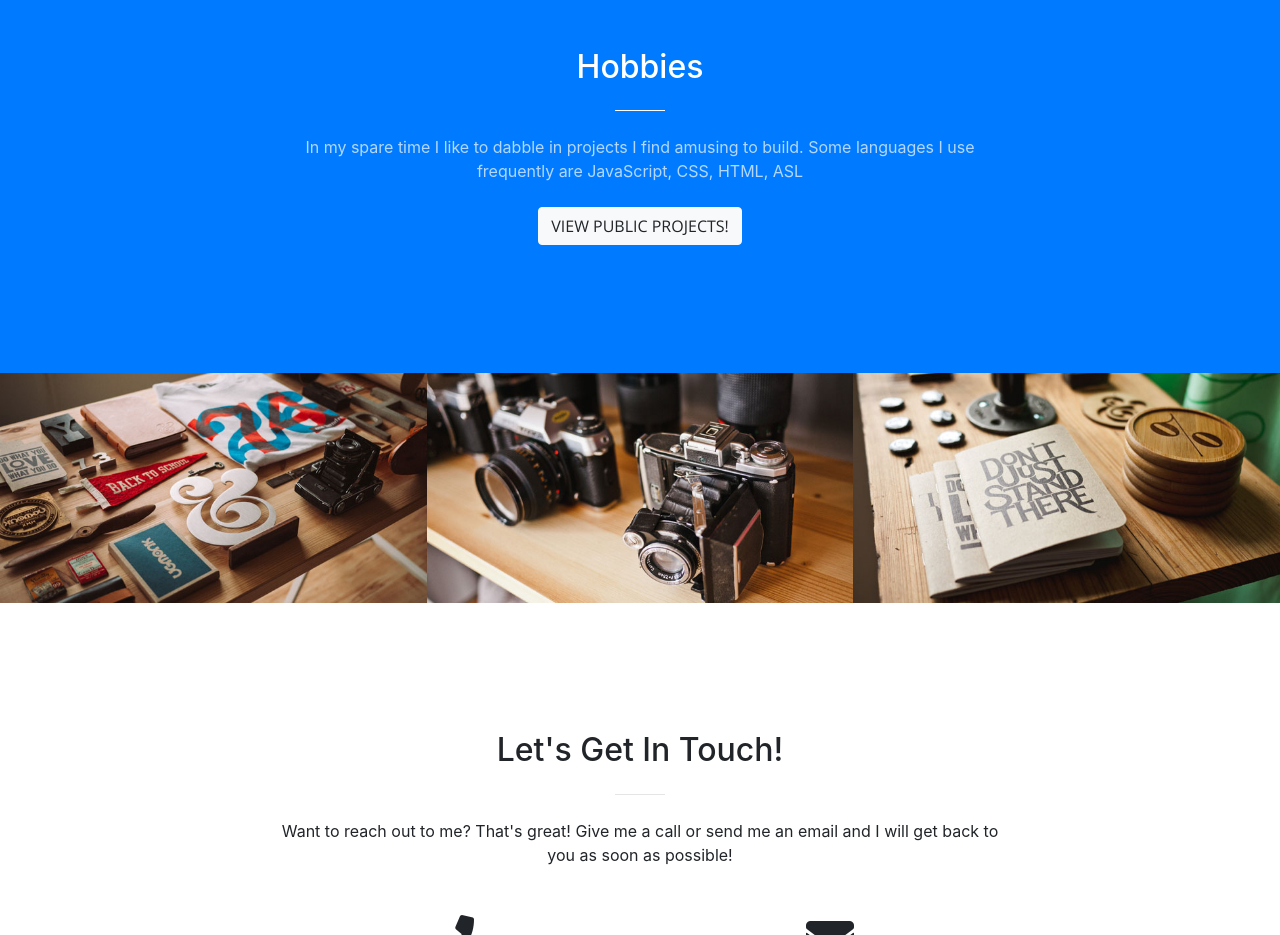
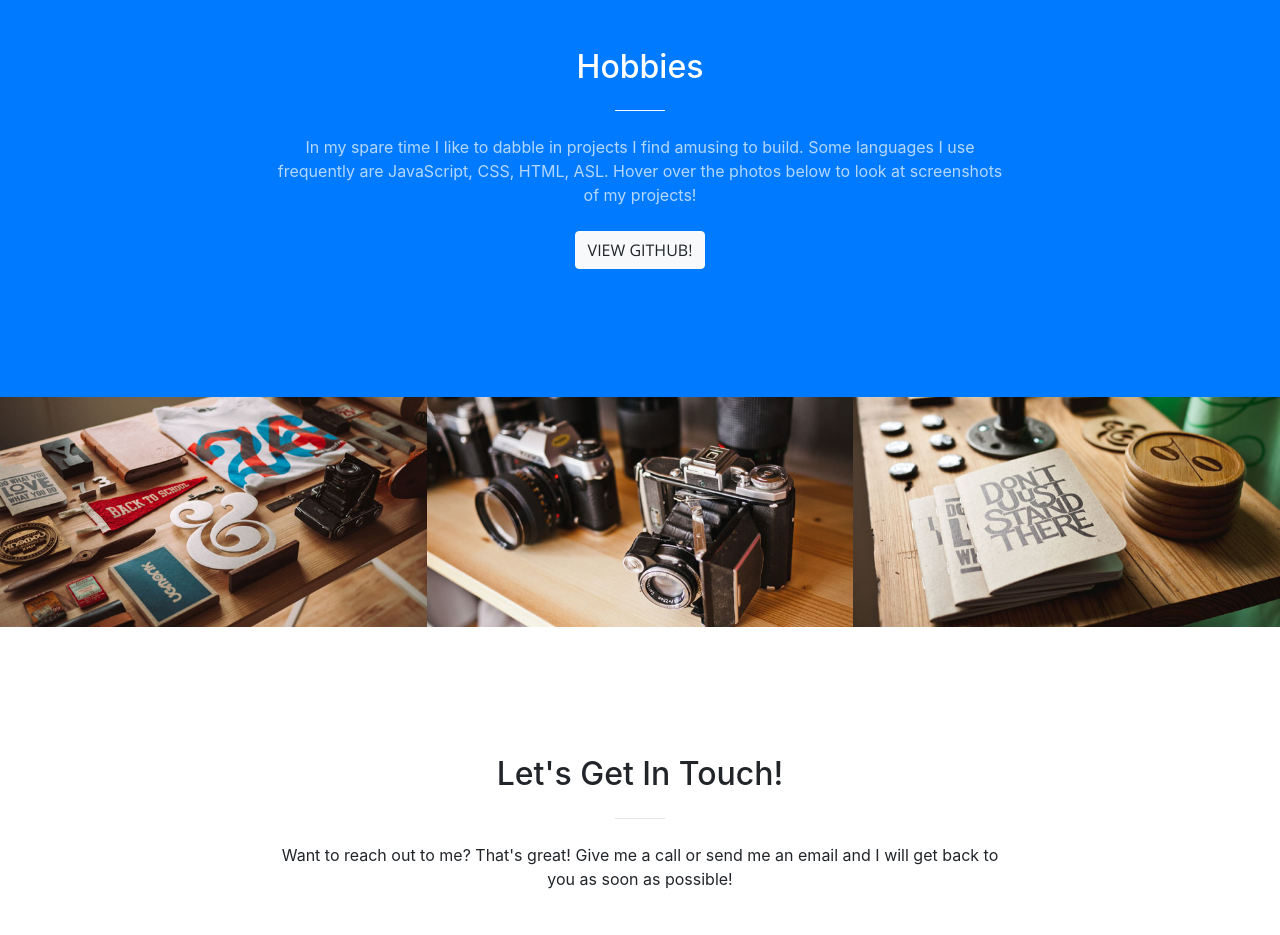
Before and after one commit to kozr/kozr.github.io, a website with bundled scripts: page index.html in a window 1280 px wide. Shown: the part 880-1815 px from the top of the page. Built offline with nearby package versions, Linux system fonts and the light colour scheme.

Commit message:
Update index.html

```diff
--- a/index.html
+++ b/index.html
@@ -79,8 +79,8 @@
           <div class="col-lg-8 mx-auto text-center">
             <h2 class="section-heading text-white">Hobbies</h2>
             <hr class="light my-4">
-            <p class="text-faded mb-4">In my spare time I like to dabble in projects I find amusing to build. Some languages I use frequently are JavaScript, CSS, HTML, ASL</p>
-            <a class="btn btn-light btn-xl js-scroll-trigger" href="#portfolio">View Public Projects!</a>
+            <p class="text-faded mb-4">In my spare time I like to dabble in projects I find amusing to build. Some languages I use frequently are JavaScript, CSS, HTML, ASL. Hover over the photos below to look at screenshots of my projects!</p>
+            <a class="btn btn-light btn-xl js-scroll-trigger" href="https://github.com/kozr">View Github!</a>
           </div>
         </div>
       </div>
```
